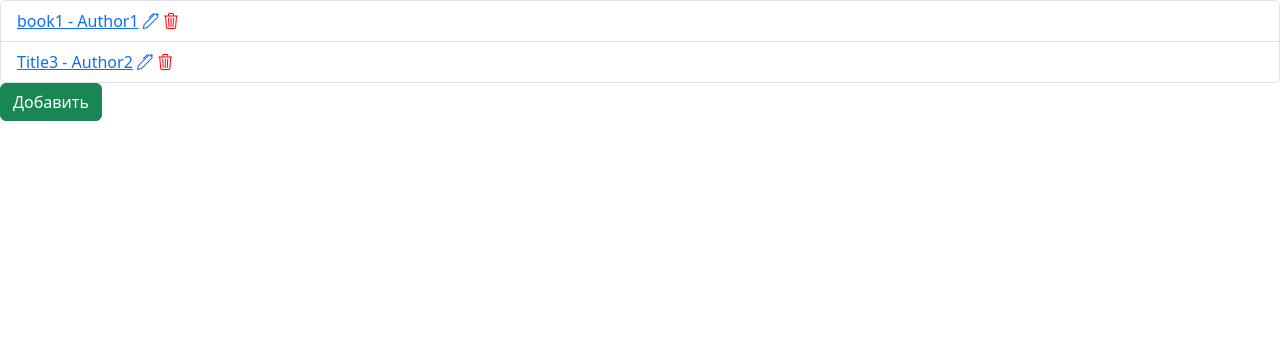
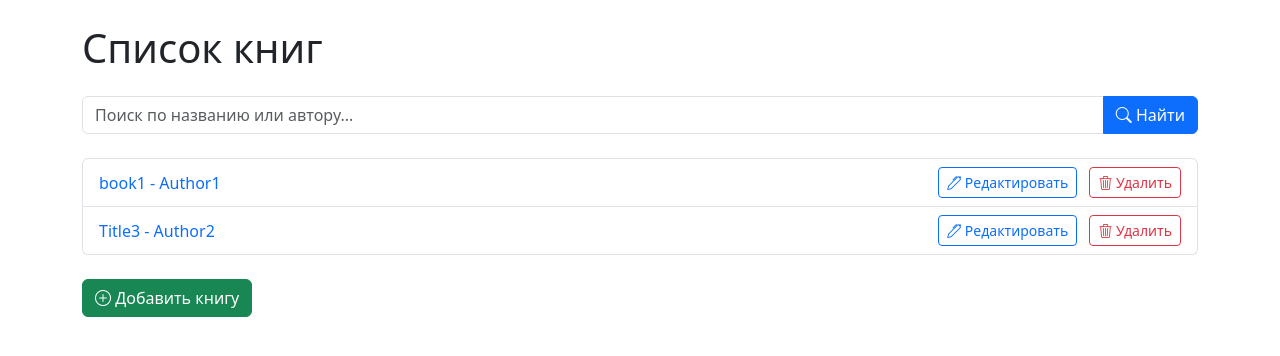
Before and after one commit to treyzar/django, a Django app: page /lesson/ in a window 1280 px wide. Shown: the part 56-412 px from the top of the page. Run offline with Django 5.2, Linux system fonts and the light colour scheme; data comes from the database, SQL or seed files in the repository; both versions use the stored data as it was after the commit.

Commit message:
add search

```diff
--- a/app/templates/book_list.html
+++ b/app/templates/book_list.html
@@ -1,12 +1,41 @@
-{% extends 'base.html' %} {% block content %}
-<ul class="list-group">
-    {% for book in books %}
-    <li class="list-group-item">
-        <a href="#">{{ book.full_name }}</a>
-        <a href="{% url 'update' book.pk %}"><i class="bi bi-pen"></i></a>
-        <a href="{% url 'delete' book.pk %}"><i class="bi bi-trash3" style="color: red;"></i></a>
-    </li>
-    {% endfor %}
-</ul>
-<a class = 'btn btn-success' href="{% url 'create' %}">Добавить</a>
+{% extends 'base.html' %}
+
+{% block content %}
+<div class="container">
+    <h1 class="my-4">Список книг</h1>
+
+    <!-- Поисковая форма -->
+    <form method="get" action="" class="mb-4">
+        <div class="input-group">
+            <input type="text" name="q" class="form-control" placeholder="Поиск по названию или автору..." value="{{ request.GET.q }}">
+            <button type="submit" class="btn btn-primary">
+                <i class="bi bi-search"></i> Найти
+            </button>
+        </div>
+    </form>
+
+    <!-- Список книг -->
+    <ul class="list-group">
+        {% for book in books %}
+        <li class="list-group-item d-flex justify-content-between align-items-center">
+            <a href="#" class="text-decoration-none">{{ book.full_name }}</a>
+            <div>
+                <a href="{% url 'update' book.pk %}" class="btn btn-sm btn-outline-primary me-2">
+                    <i class="bi bi-pen"></i> Редактировать
+                </a>
+                <a href="{% url 'delete' book.pk %}" class="btn btn-sm btn-outline-danger">
+                    <i class="bi bi-trash3"></i> Удалить
+                </a>
+            </div>
+        </li>
+        {% endfor %}
+    </ul>
+
+    <!-- Кнопка "Добавить" -->
+    <div class="mt-4">
+        <a href="{% url 'create' %}" class="btn btn-success">
+            <i class="bi bi-plus-circle"></i> Добавить книгу
+        </a>
+    </div>
+</div>
 {% endblock %}
--- a/app/urls.py
+++ b/app/urls.py
@@ -5,4 +5,6 @@ urlpatterns = [
     path('create', BookCreateView.as_view(), name='create'),
     path('delete/<int:pk>', BookDeleteView.as_view(), name='delete'),
     path('update/<int:pk>', BookUpdateView.as_view(), name='update'),
+    path('books/', BookListView.as_view(), name='book-list'),
+
 ]
--- a/app/views.py
+++ b/app/views.py
@@ -1,8 +1,10 @@
 from django.shortcuts import render
+from django.db.models import Q
 from .models import Book
 from django.urls import reverse_lazy
 from django.views.generic import ListView
 from django.views.generic.edit import CreateView, DeleteView, UpdateView
+
 
 
 class BookListView(ListView):
@@ -10,6 +12,14 @@ class BookListView(ListView):
     template_name = 'book_list.html'
     context_object_name = 'books'
 
+    def get_queryset(self):
+        query = self.request.GET.get('q')
+        if query:
+            # Ищем по названию и автору (регистр не учитывается)
+            return Book.objects.filter(
+                Q(title__icontains=query) | Q(author__icontains=query)
+            )
+        return Book.objects.all()
 class BookCreateView(CreateView):
     model = Book
     fields = '__all__'
```
Also changed, not shown: db.sqlite3.
